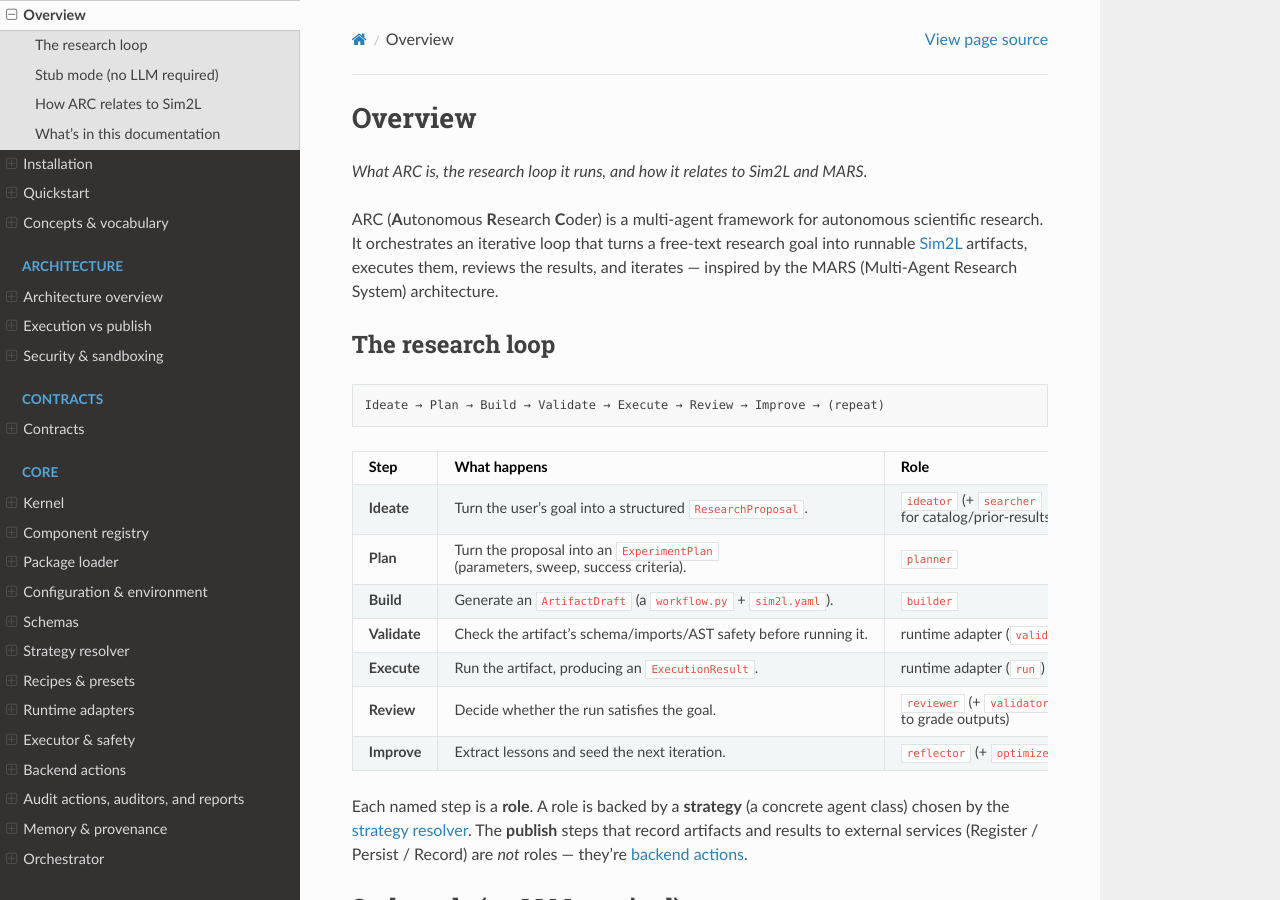
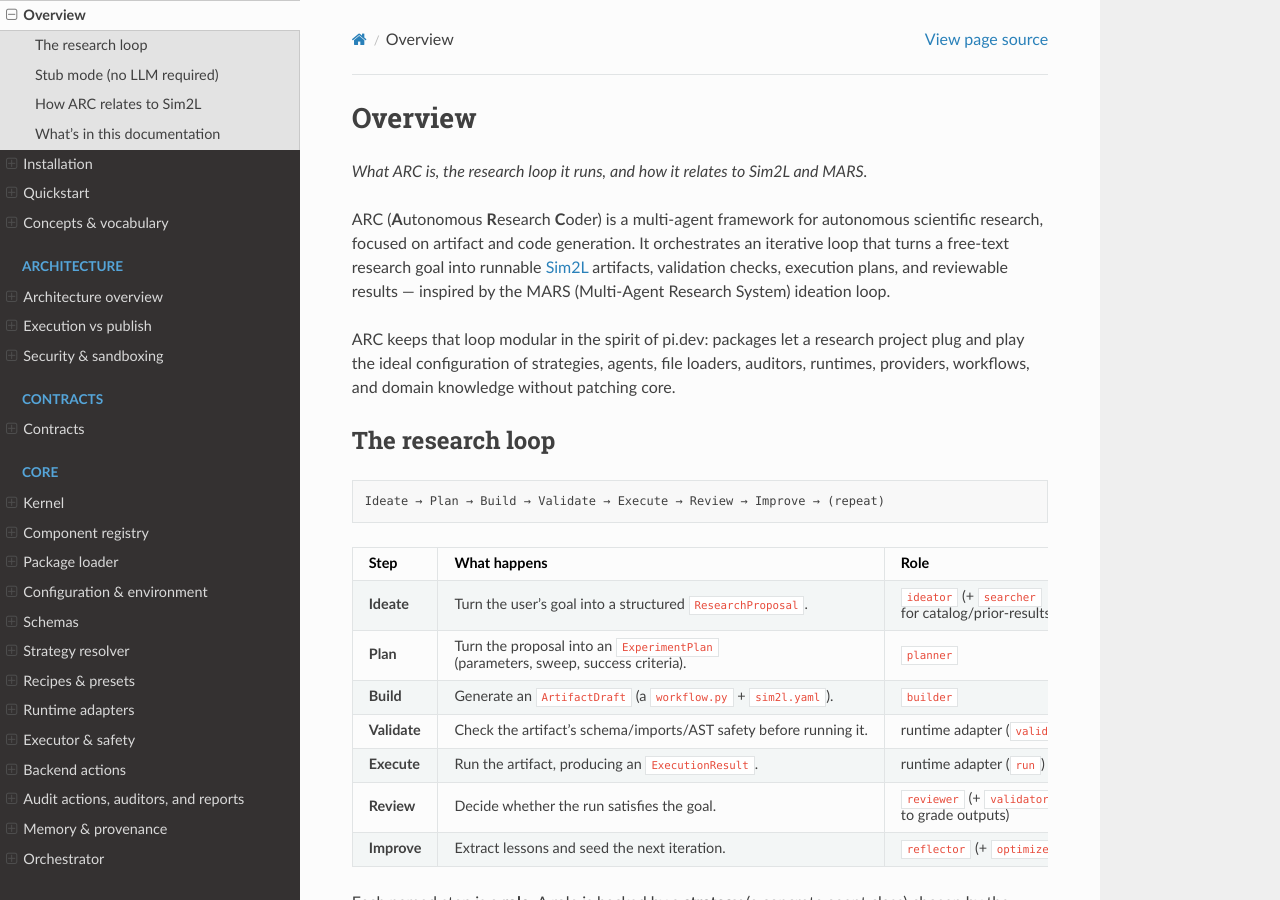
Before and after one commit to denphi/arc, a Sphinx documentation site: the page built from docs/intro/overview.md, in a window 1280 px wide and 900 px high. Built offline with Sphinx 7.4.7 and the Read the Docs theme 3.1.0, drawn with Linux system fonts in a browser that asks for light colours.

Commit message:
refactoring

```diff
--- a/docs/intro/overview.md
+++ b/docs/intro/overview.md
@@ -3,10 +3,16 @@
 *What ARC is, the research loop it runs, and how it relates to Sim2L and MARS.*
 
 ARC (**A**utonomous **R**esearch **C**oder) is a multi-agent framework for
-autonomous scientific research. It orchestrates an iterative loop that turns a
-free-text research goal into runnable [Sim2L](https://sim2l.readthedocs.io/)
-artifacts, executes them, reviews the results, and iterates — inspired by the
-MARS (Multi-Agent Research System) architecture.
+autonomous scientific research, focused on artifact and code generation. It
+orchestrates an iterative loop that turns a free-text research goal into
+runnable [Sim2L](https://sim2l.readthedocs.io/) artifacts, validation checks,
+execution plans, and reviewable results — inspired by the MARS (Multi-Agent
+Research System) ideation loop.
+
+ARC keeps that loop modular in the spirit of pi.dev: packages let a research
+project plug and play the ideal configuration of strategies, agents, file
+loaders, auditors, runtimes, providers, workflows, and domain knowledge
+without patching core.
 
 ## The research loop
 
```
Also changed, not shown: README.md (+13 -1 lines), docs/index.md (+7 -1 lines).
